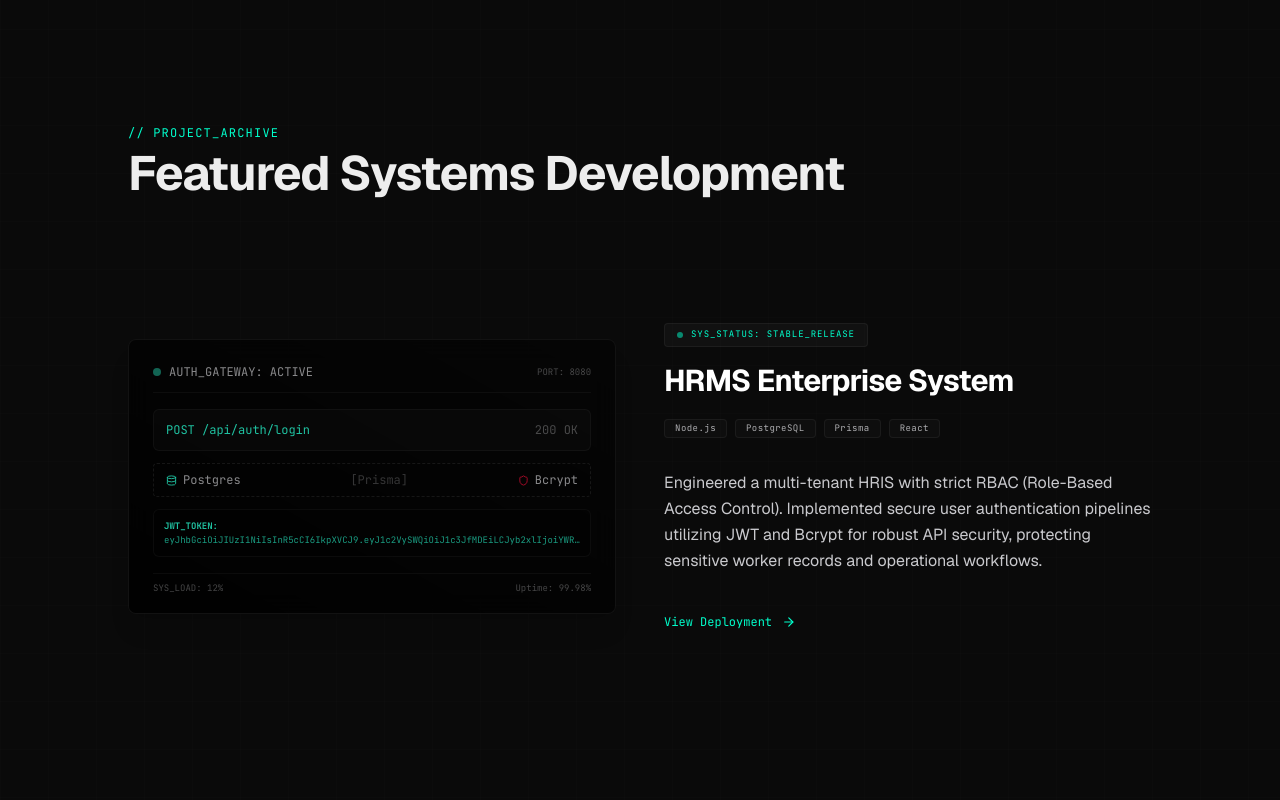
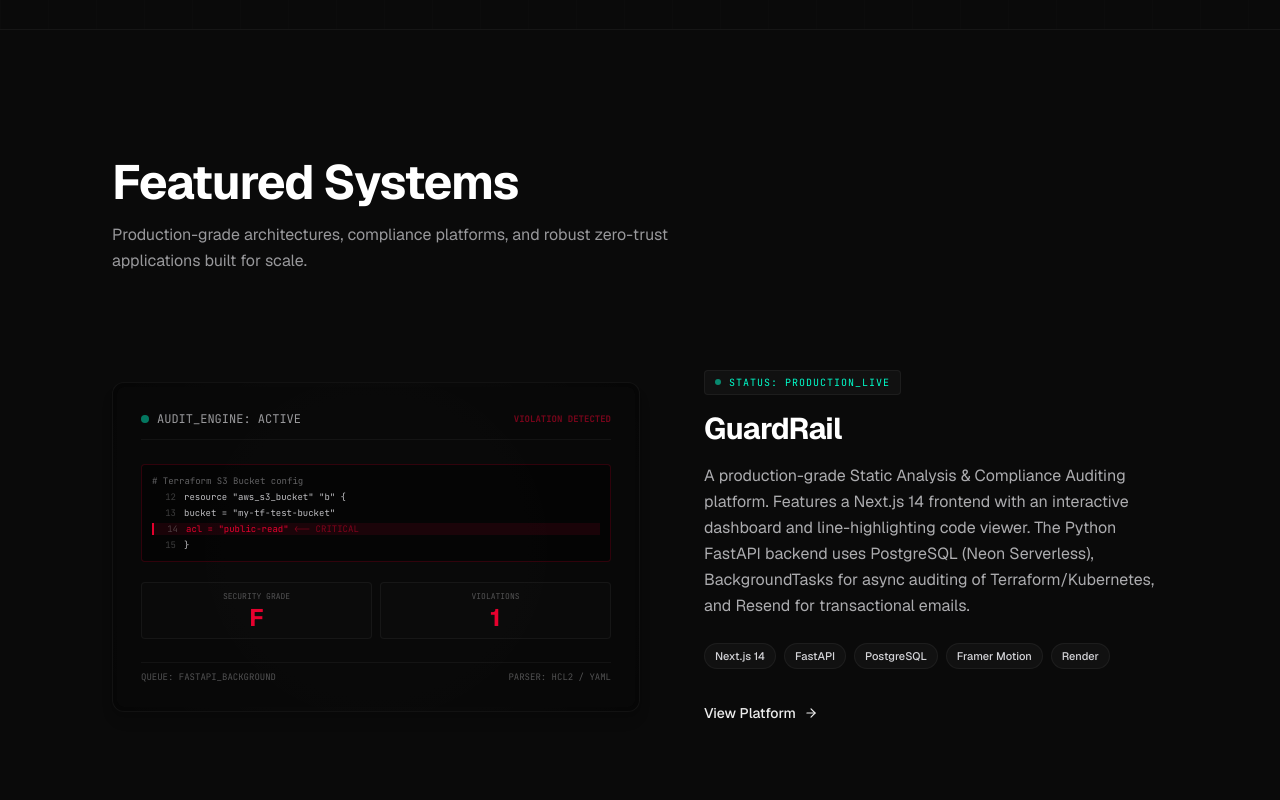
Before and after one commit to abubakarxdev/abubakarxdev-portfolio, a Next.js app: page / in a window 1280 px wide. Shown: the part 2420-3220 px from the top of the page. Built offline with nearby package versions, Linux system fonts and the light colour scheme.

Commit message:
feat: add ProjectsShowcase component to display featured project portfolio with interactive mockups

```diff
--- a/src/components/ProjectsShowcase.tsx
+++ b/src/components/ProjectsShowcase.tsx
@@ -15,8 +15,53 @@
   customLinkText?: string;
 }
 
-export default function ProjectsShowcase() {
 const projects: Project[] = [
+  {
+    id: "guardrail",
+    title: "GuardRail",
+    status: "PRODUCTION_LIVE",
+    tech: ["Next.js 14", "FastAPI", "PostgreSQL", "Framer Motion", "Render"],
+    detail: "A production-grade Static Analysis & Compliance Auditing platform. Features a Next.js 14 frontend with an interactive dashboard and line-highlighting code viewer. The Python FastAPI backend uses PostgreSQL (Neon Serverless), BackgroundTasks for async auditing of Terraform/Kubernetes, and Resend for transactional emails.",
+    customLink: "https://guardrail-alpha.vercel.app/",
+    customLinkText: "View Platform",
+    mockup: (
+      <div className="w-full h-full flex flex-col justify-between p-6 font-mono text-xs text-muted/80 bg-obsidian">
+        <div className="flex items-center justify-between border-b border-white/5 pb-3">
+          <div className="flex items-center gap-2">
+            <span className="w-2 h-2 rounded-full bg-accent-green animate-pulse" />
+            <span>AUDIT_ENGINE: ACTIVE</span>
+          </div>
+          <span className="text-[9px] text-accent-red font-bold animate-pulse">VIOLATION DETECTED</span>
+        </div>
+
+        <div className="my-auto space-y-3 py-4 flex flex-col items-start w-full">
+          <div className="w-full p-2.5 bg-black/50 border border-accent-red/20 rounded font-mono text-[9px] space-y-1">
+            <div className="text-muted/50"># Terraform S3 Bucket config</div>
+            <div className="flex text-muted"><span className="text-muted/30 w-6 text-right mr-2">12</span><span>resource "aws_s3_bucket" "b" {"{"}</span></div>
+            <div className="flex text-muted"><span className="text-muted/30 w-6 text-right mr-2">13</span><span>  bucket = "my-tf-test-bucket"</span></div>
+            <div className="flex bg-accent-red/10 border-l-2 border-accent-red"><span className="text-muted/30 w-6 text-right mr-2">14</span><span className="text-accent-red">  acl    = "public-read"  <span className="text-accent-red/50">&lt;-- CRITICAL</span></span></div>
+            <div className="flex text-muted"><span className="text-muted/30 w-6 text-right mr-2">15</span><span>{"}"}</span></div>
+          </div>
+
+          <div className="flex gap-2 w-full mt-2">
+            <div className="flex-1 p-2 border border-white/5 bg-white/[0.01] rounded flex flex-col gap-1 items-center justify-center">
+              <span className="text-muted/40 text-[8px]">SECURITY GRADE</span>
+              <span className="text-accent-red font-sans font-bold text-2xl leading-none">F</span>
+            </div>
+            <div className="flex-1 p-2 border border-white/5 bg-white/[0.01] rounded flex flex-col gap-1 items-center justify-center">
+              <span className="text-muted/40 text-[8px]">VIOLATIONS</span>
+              <span className="text-accent-red font-sans font-bold text-2xl leading-none">1</span>
+            </div>
+          </div>
+        </div>
+
+        <div className="flex justify-between items-center text-[9px] text-muted/40 border-t border-white/5 pt-2">
+           <span>QUEUE: FASTAPI_BACKGROUND</span>
+           <span>PARSER: HCL2 / YAML</span>
+        </div>
+      </div>
+    )
+  },
   {
     id: "hrms",
     title: "HRMS Enterprise System",
@@ -26,7 +71,7 @@
     customLink: "https://hrms-connect.netlify.app/",
     customLinkText: "View Deployment",
     mockup: (
-        <div className="w-full h-full flex flex-col justify-between p-6 font-mono text-xs text-muted/80">
+      <div className="w-full h-full flex flex-col justify-between p-6 font-mono text-xs text-muted/80 bg-obsidian">
         <div className="flex items-center justify-between border-b border-white/5 pb-3">
           <div className="flex items-center gap-2">
             <span className="w-2 h-2 rounded-full bg-accent-green animate-pulse" />
@@ -41,7 +86,6 @@
             <span className="text-muted/40">200 OK</span>
           </div>
 
-            {/* Database Stream Diagram */}
           <div className="flex items-center justify-between px-3 py-2 border border-dashed border-white/10 rounded bg-black/20">
             <span className="flex items-center gap-1.5"><Database size={11} className="text-accent-green" /> Postgres</span>
             <span className="text-muted/30">{"[Prisma]"}</span>
@@ -70,7 +114,7 @@
     customLink: "https://github.com/abubakarxdev/NeuroSentinel_FrontEnd",
     customLinkText: "View Repository",
     mockup: (
-        <div className="w-full h-full flex flex-col justify-between p-6 font-mono text-xs text-muted/80">
+      <div className="w-full h-full flex flex-col justify-between p-6 font-mono text-xs text-muted/80 bg-obsidian">
         <div className="flex items-center justify-between border-b border-white/5 pb-3">
           <div className="flex items-center gap-2">
             <span className="w-2 h-2 rounded-full bg-accent-green animate-pulse" />
@@ -80,7 +124,6 @@
         </div>
 
         <div className="my-auto space-y-3 py-4 flex flex-col items-center w-full">
-            {/* Visual AI nodes representation */}
           <div className="w-full flex items-center justify-around py-3 bg-white/[0.01] border border-white/5 rounded-lg">
             <div className="flex flex-col items-center gap-1">
               <div className="w-7 h-7 rounded-full border border-white/10 flex items-center justify-center bg-black/40"><Cpu size={12} className="text-muted/60" /></div>
@@ -118,7 +161,7 @@
     customLink: "https://github.com/abubakarxdev/blogapp",
     customLinkText: "View Repository",
     mockup: (
-        <div className="w-full h-full flex flex-col justify-between p-6 font-mono text-xs text-muted/80">
+      <div className="w-full h-full flex flex-col justify-between p-6 font-mono text-xs text-muted/80 bg-obsidian">
         <div className="flex items-center justify-between border-b border-white/5 pb-3">
           <div className="flex items-center gap-2">
             <span className="w-2 h-2 rounded-full bg-accent-green animate-pulse" />
@@ -157,7 +200,7 @@
     customLink: "https://www.arrecruitment.org/",
     customLinkText: "View Deployment",
     mockup: (
-        <div className="w-full h-full flex flex-col justify-between p-6 font-mono text-xs text-muted/80">
+      <div className="w-full h-full flex flex-col justify-between p-6 font-mono text-xs text-muted/80 bg-obsidian">
         <div className="flex items-center justify-between border-b border-white/5 pb-3">
           <div className="flex items-center gap-2">
             <span className="w-2 h-2 rounded-full bg-accent-green animate-pulse" />
@@ -167,14 +210,12 @@
         </div>
 
         <div className="my-auto space-y-3 py-4">
-            {/* Edge network routing */}
           <div className="flex items-center justify-between text-[8px] bg-white/[0.01] border border-white/5 p-2 rounded">
             <span className="flex items-center gap-1"><Cpu size={10} className="text-accent-green" /> Edge Node</span>
             <span className="text-muted/30">{"--[Resend API]-->"}</span>
             <span className="text-accent-green font-bold">Client Inbox</span>
           </div>
 
-            {/* ATS Pipeline columns */}
           <div className="grid grid-cols-3 gap-2 text-center text-[8px] pt-1">
             <div className="p-1.5 bg-black/40 border border-white/5 rounded">
               <div className="text-muted/40 font-bold mb-1">APPLIED</div>
@@ -200,116 +241,90 @@
   }
 ];
 
+function ProjectCard({ proj, index }: { proj: Project; index: number }) {
+  // Alternate layout direction based on index
+  const isEven = index % 2 === 0;
+
   return (
-    <section id="projects" className="relative w-full py-24 bg-obsidian px-6 md:px-12 flex flex-col items-center">
-      {/* Cyber grid lines background overlay */}
-      <div className="absolute inset-0 bg-[linear-gradient(rgba(255,255,255,0.007)_1px,transparent_1px),linear-gradient(90deg,rgba(255,255,255,0.007)_1px,transparent_1px)] bg-[size:48px_48px] pointer-events-none" />
-
     <motion.div
       initial={{ opacity: 0, y: 30 }}
       whileInView={{ opacity: 1, y: 0 }}
-        viewport={{ once: true, margin: "-100px" }}
-        transition={{ duration: 0.8, ease: [0.16, 1, 0.3, 1] }}
-        className="relative z-10 max-w-5xl w-full"
+      viewport={{ once: true, margin: "-10%" }}
+      transition={{ duration: 0.6, ease: [0.16, 1, 0.3, 1] }}
+      className={`flex flex-col gap-8 md:gap-16 items-center ${isEven ? 'md:flex-row' : 'md:flex-row-reverse'}`}
     >
-        {/* Section Heading */}
-        <motion.div
-          initial={{ opacity: 0, y: 20 }}
-          whileInView={{ opacity: 1, y: 0 }}
-          viewport={{ once: true, margin: "-100px" }}
-          transition={{ duration: 0.6 }}
-          className="mb-20 text-left"
-        >
-          <p className="font-mono text-[10px] md:text-xs text-accent-green tracking-widest uppercase mb-2">// PROJECT_ARCHIVE</p>
-          <h2 className="text-3xl md:text-5xl font-bold tracking-tight text-primary font-sans">Featured Systems Development</h2>
-        </motion.div>
-
-        {/* Alternate case studies */}
-        <div className="flex flex-col gap-48">
-          {projects.map((proj, idx) => {
-            const isEven = idx % 2 === 0;
-
-            return (
-              <div
-                key={proj.id}
-                className={`flex flex-col lg:flex-row gap-12 items-center min-h-[400px] w-full ${
-                  isEven ? "" : "lg:flex-row-reverse"
-                }`}
-              >
-                {/* Left/Right mock-up representation */}
-                <motion.div
-                  initial={{ opacity: 0, x: isEven ? -40 : 40 }}
-                  whileInView={{ opacity: 1, x: 0 }}
-                  viewport={{ once: true, margin: "-100px" }}
-                  transition={{ duration: 0.8, ease: [0.16, 1, 0.3, 1] }}
-                  className="w-full lg:w-1/2 aspect-video glass-panel rounded-lg shadow-xl relative overflow-hidden flex items-center justify-center border border-white/5 hover:border-white/10 transition-colors duration-300 group"
-                >
-                  <div className="absolute inset-0 bg-gradient-to-tr from-black/80 to-transparent z-0 group-hover:opacity-40 transition-opacity duration-300" />
-                  <div className="relative z-10 w-full h-full opacity-80 grayscale-[20%] transition-all duration-500 group-hover:opacity-100 group-hover:grayscale-0 group-hover:scale-[1.02]">
+      {/* Visual Mockup Container */}
+      <div className="w-full md:w-[50%] flex-shrink-0">
+        <div className="w-full aspect-[16/10] bg-black/40 rounded-xl relative overflow-hidden border border-white/5 hover:border-white/10 transition-colors shadow-lg">
+          <div className="absolute inset-0 z-0 bg-[radial-gradient(circle_at_center,rgba(255,255,255,0.03)_0%,transparent_100%)] pointer-events-none" />
+          <div className="relative z-10 w-full h-full p-1 opacity-90 hover:opacity-100 transition-opacity">
+            <div className="w-full h-full rounded-lg overflow-hidden bg-obsidian">
               {proj.mockup}
             </div>
-                </motion.div>
-
-                {/* Left/Right Brief details */}
-                <motion.div
-                  initial={{ opacity: 0, x: isEven ? 40 : -40 }}
-                  whileInView={{ opacity: 1, x: 0 }}
-                  viewport={{ once: true, margin: "-100px" }}
-                  transition={{ duration: 0.8, ease: [0.16, 1, 0.3, 1], delay: 0.15 }}
-                  className="w-full lg:w-1/2 flex flex-col gap-4 text-left justify-center"
-                >
-                  {/* Status Pill */}
-                  <div className="flex items-center gap-2 px-3 py-1 rounded bg-white/[0.03] border border-white/5 text-[9px] tracking-widest font-mono text-accent-green w-fit">
-                    <span className="w-1.5 h-1.5 rounded-full bg-accent-green animate-pulse" />
-                    <span>SYS_STATUS: {proj.status}</span>
+          </div>
+        </div>
       </div>
 
-                  <h3 className="text-2xl md:text-3xl font-bold tracking-tight text-white font-sans">
-                    {proj.title}
-                  </h3>
+      {/* Details */}
+      <div className="flex flex-col gap-4 w-full md:w-[50%]">
+        <div className="flex items-center gap-2 px-2.5 py-1 rounded bg-white/[0.03] border border-white/5 text-[10px] tracking-widest font-mono text-accent-green w-fit">
+          <span className="w-1.5 h-1.5 rounded-full bg-accent-green animate-pulse" />
+          <span>STATUS: {proj.status}</span>
+        </div>
 
-                  {/* Tech stack cluster */}
-                  <div className="flex flex-wrap gap-2 mt-1">
+        <h3 className="text-3xl font-bold tracking-tight text-white font-sans">{proj.title}</h3>
+
+        <p className="text-base text-muted/80 leading-relaxed">
+          {proj.detail}
+        </p>
+
+        <div className="flex flex-wrap gap-2 mt-2">
            {proj.tech.map((t) => (
-                      <span
-                        key={t}
-                        className="font-mono text-[9px] tracking-wider px-2.5 py-0.5 rounded bg-white/[0.02] border border-white/5 text-muted/80 hover:text-accent-green hover:border-accent-green/20 transition-all duration-200"
-                      >
+              <span key={t} className="font-sans font-medium text-[11px] px-2.5 py-1 rounded-full bg-white/[0.03] border border-white/5 text-muted">
                 {t}
               </span>
            ))}
         </div>
 
-                  <p className="text-sm md:text-base text-muted/95 leading-relaxed mt-4">
-                    {proj.detail}
-                  </p>
-
-                  {/* Link with animated arrow */}
-                  <motion.a
-                    href={proj.customLink || `https://github.com/abubakar/${proj.id}`}
+        <div className="mt-4">
+          <a
+            href={proj.customLink || `https://github.com/abubakarxdev/${proj.id}`}
             target="_blank"
             rel="noopener noreferrer"
-                    className="flex items-center gap-2 font-mono text-xs text-accent-green hover:text-accent-green/80 mt-6 group cursor-pointer w-fit"
+            className="inline-flex items-center gap-2 font-sans font-medium text-sm text-primary hover:text-accent-green transition-colors group cursor-pointer"
           >
-                    <span>{proj.customLinkText || "COM_LINK: DISPATCH_REPOS"}</span>
-                    <motion.span
-                      animate={{ x: [0, 4, 0] }}
-                      transition={{
-                        repeat: Infinity,
-                        duration: 1.2,
-                        ease: "easeInOut"
-                      }}
-                      className="inline-block"
-                    >
-                      <ArrowRight size={14} />
-                    </motion.span>
-                  </motion.a>
-                </motion.div>
+            {proj.customLinkText || "View Project"}
+            <ArrowRight size={14} className="group-hover:translate-x-1 transition-transform" />
+          </a>
         </div>
-            );
-          })}
       </div>
     </motion.div>
+  );
+}
+
+export default function ProjectsShowcase() {
+  return (
+    <section id="projects" className="relative w-full bg-obsidian py-24 md:py-32 border-t border-white/5">
+      <div className="max-w-6xl mx-auto px-6 md:px-12">
+
+        {/* Section Header */}
+        <div className="flex flex-col mb-16 md:mb-24">
+          <h2 className="text-4xl md:text-5xl font-bold tracking-tight text-white font-sans leading-none">
+            Featured Systems
+          </h2>
+          <p className="mt-4 text-base text-muted/70 max-w-xl leading-relaxed">
+            Production-grade architectures, compliance platforms, and robust zero-trust applications built for scale.
+          </p>
+        </div>
+
+        {/* Vertical Stack of Projects */}
+        <div className="flex flex-col gap-24 md:gap-32">
+          {projects.map((proj, idx) => (
+            <ProjectCard key={proj.id} proj={proj} index={idx} />
+          ))}
+        </div>
+
+      </div>
     </section>
   );
 }
```
Lines whose indentation alone changed are shown as unchanged.
